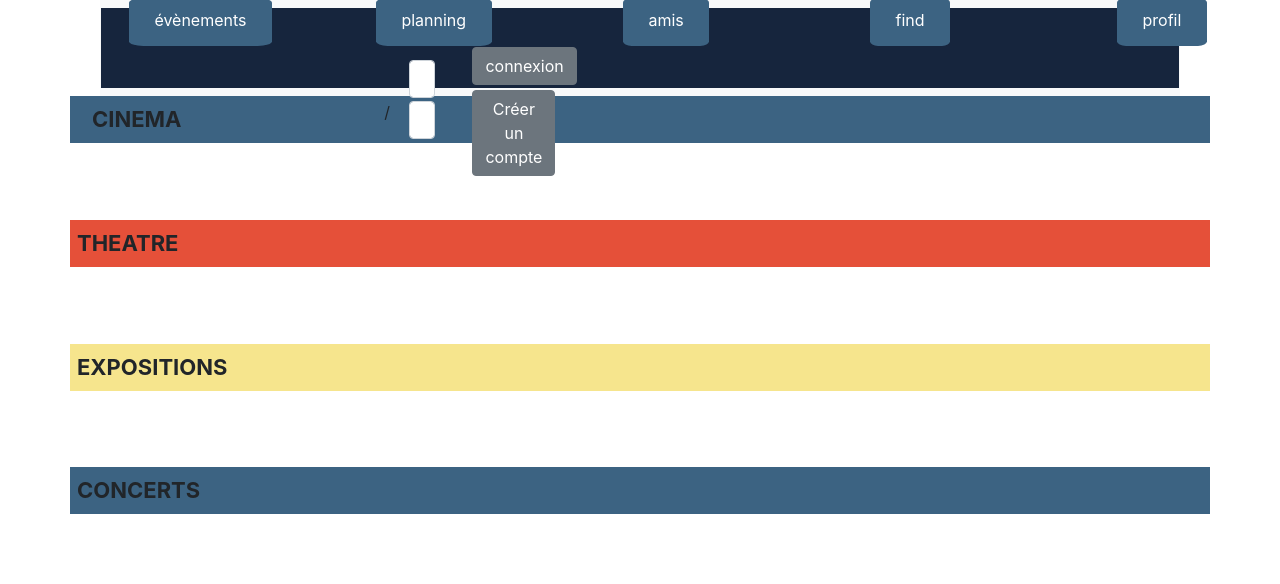
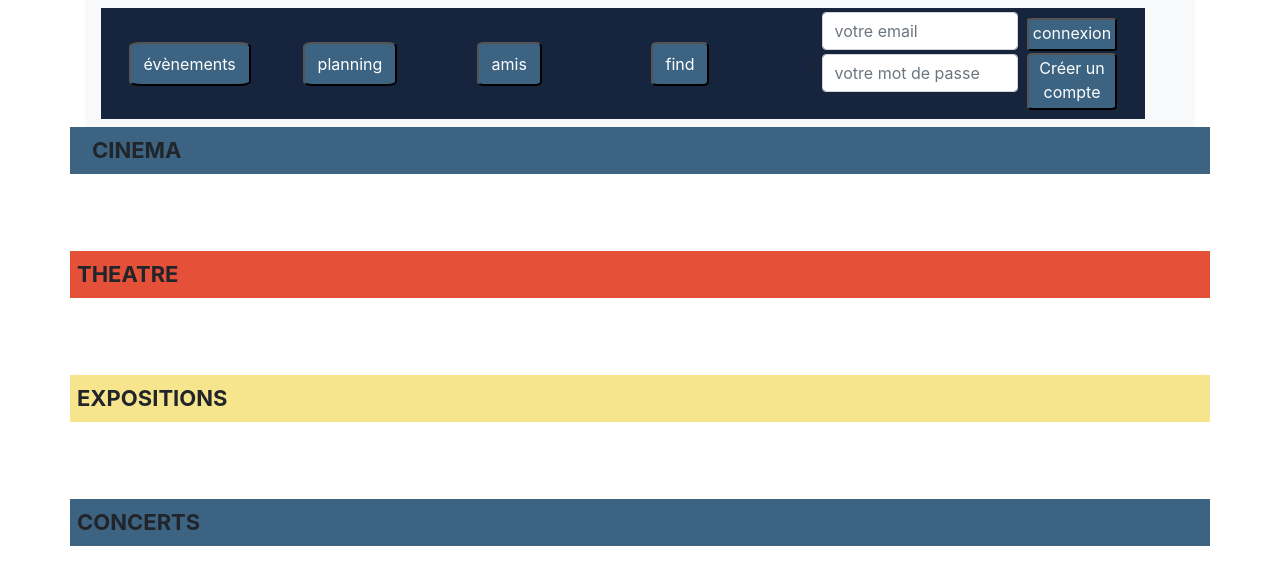
Before and after one commit to ViacheslavZAITCEV/gowizmeperso, a React (Create React App) app in the folder reactapp/: page / in a window 1280 px wide. Shown: the top 584 px of the page. Built offline with nearby package versions, Linux system fonts and the light colour scheme; no server answers.

Commit message:
States for NavBar buttons

```diff
--- a/reactapp/src/App.css
+++ b/reactapp/src/App.css
@@ -54,7 +54,7 @@
   align-items: center;
   justify-content: space-between;
   background-color: #16253D;
-  height: 10vh;
+
 }
 
 .navBarBtn {
@@ -64,10 +64,10 @@
   justify-content: center; */
   color: white;
   margin: 1vw;
-  padding-top: 1.5vh;
-  padding-bottom: 2vh;
-  padding-left: 2vw;
-  padding-right: 2vw;
+  padding-top: 1vh;
+  padding-bottom: 1vh;
+  padding-left: 1vw;
+  padding-right: 1vw;
   background-color: #3C6382;
   border-radius: 10%;
 }
@@ -77,7 +77,7 @@
   flex-direction: row;
   align-items: center;
   justify-content: center;
-  margin: 1vw;
+  /* margin: 1vw; */
 }
 
 .NavBarInput {
--- a/reactapp/src/Screens/Evenement.js
+++ b/reactapp/src/Screens/Evenement.js
@@ -3,7 +3,7 @@ import React, { useEffect, useState } from "react";
 import { connect } from 'react-redux';
 
 import {Container, Row, Col, } from 'reactstrap'
-import { Card } from 'antd';
+import { Card, DatePicker, Space  } from 'antd';
 
 import NavbarGwm from './NavbarGwm'
 import { Redirect } from "react-router-dom";
@@ -12,6 +12,10 @@ function Evenement (props){
 
     const [user, setUser] = useState(props.user);
     const [event, setEvent] = useState(props.event);
+    const [lieu, setLieu] = useState(null);
+    const [date, setDate] = useState(null);
+    const [creneau, setCreneau] = useState(null);
+
 
 
     console.log ('Evenement page, props=', props);
@@ -20,6 +24,10 @@ function Evenement (props){
     //       }
     // },[])
 
+    function choixDate (date, dateString){
+        console.log ('date=', date)
+        console.log ('dateString=', dateString)
+    }
 
     if (props.event === null){
         return(
@@ -34,9 +42,10 @@ function Evenement (props){
         <Container>
             <NavbarGwm/>
 
+                {event.nom}
             <Row>
                 {console.log('event=', props.event)}
-                <Col sm='6'>
+                <Col xs='12' sm='6'>
                     <Card
                         cover={
                             <img
@@ -52,11 +61,14 @@ function Evenement (props){
                             // alignitems: center,
                             // justifycontent: center,
                         }}>
-                        Evenement
+
                     </Card>
                 </Col>
-                <Col sm='6'>
-                        TextArea
+                <Col xs='12' sm='6'>
+                        {event.description}
+                        <Space direction="vertical">
+                            <DatePicker onChange={ choixDate } />
+                        </Space>
                 </Col>
             </Row>
 
--- a/reactapp/src/Screens/NavbarGwm.js
+++ b/reactapp/src/Screens/NavbarGwm.js
@@ -4,7 +4,7 @@ import '../App.css';
 import {
   Navbar, Label,
 } from 'reactstrap';
-
+import {Button} from 'antd';
 
 
 import {Container, Row, Col} from 'reactstrap'
@@ -19,8 +19,11 @@ import Perso from './components/Perso';
 
 function NavbarGwm(props) {
 
-  const [user, setUser] = useState(props.user);
-  const [token, setToken] = useState(props.token);
+  const [evenement, setEvenement] = useState(false);
+  const [planing, setPlaning] = useState(false);
+  const [amis, setAmis] = useState(false);
+  const [find, setFind] = useState(false);
+
   const [login, setLogin] =useState('');
   const [pass, setPass] =useState('');
   const [confpass, setConfPass] =useState('');
@@ -28,69 +31,77 @@ function NavbarGwm(props) {
   const [errSignIn, setErrSignIn] = useState('');
   const [toProfil, setToProfil] = useState(false);
 
-  if (toProfil){
+  if (evenement){
+    return(
+      <Redirect to='/' />
+    )
+  } else   if (planing){
+    return(
+      <Redirect to='/' />
+    )
+  } else   if (amis){
+    return(
+      <Redirect to='/' />
+    )
+  } else  if (find){
+    return(
+      <Redirect to='/' />
+    )
+  } else  if (toProfil){
     return(
       <Redirect to='Profil' />
     )
-  }else{
+  } else{
 
 
 
     return (
-      <Container >
-          <Navbar color="light" bg='#000000' light expand="md">
+      <Navbar color="light" bg='#000000' light expand="md">
+          <Container >
 
             <Row className='navbargowizme'>
               <Col xs="2" sm="1" md="1" lg="1" xl="1">
-                  <Link
-                    to='/'
+                  <Button
+                    onClick={ ()=> setEvenement(true) }
                     className='navBarBtn'
                     >
                     évènements
-                  </Link>
+                  </Button>
               </Col>
               <Col xs="2" sm="1" md="1" lg="1" xl="1">
-                  <Link
-                    to='/'
+                  <Button
+                    onClick={ ()=> setPlaning(true) }
                     className='navBarBtn'
                   >
                     planning
-                  </Link>
+                  </Button>
               </Col>
               <Col xs="2" sm="1" md="1" lg="1" xl="1">
-                 <Link
-                    to='/'
+                 <Button
+                    onClick={ ()=> setAmis(true) }
                     className='navBarBtn'
                   >
                     amis
-                  </Link>
+                  </Button>
 
               </Col>
               <Col xs="2" sm="1" md="1" lg="1" xl="1">
 
-                  <Link
-                    to='/'
+                  <Button
+                    onClick={ ()=> setFind(true) }
                     className='navBarBtn'
                   >
                     find
-                  </Link>
+                  </Button>
               </Col>
-              <Col xs="2" sm="1" md="1" lg="1" xl="1">
 
-
-                  <Link
-                    // onClick={ ()=> { setToProfil(true) }}
-                    to='Profil'
-                    className='navBarBtn'
-                    >
-                    profil
-                  </Link>
+              <Col  xs="4" >
+                <Perso/>
               </Col>
-              <Perso/>
 
             </Row>
-          </Navbar>
-      </Container>
+        </Container>
+      </Navbar>
     );
   }
 }
--- a/reactapp/src/Screens/components/Perso.js
+++ b/reactapp/src/Screens/components/Perso.js
@@ -1,14 +1,13 @@
 import React, { useState } from 'react';
 import {Redirect} from 'react-router-dom'
 import '../../App.css';
-import {
-  Button,  Label, Input,
-
-} from 'reactstrap';
+import {Button} from 'antd';
 
 
-
-import {Container, Row, Col} from 'reactstrap'
+import {
+  Label, Input,
+  Container, Row, Col
+} from 'reactstrap';
 
 
 
@@ -92,16 +91,16 @@ function Perso(props) {
     if ( user.avatar === undefined){
         return(
           <div className="Sign">/
-            <Col xs="4" sm="3" md="3" lg="2" xl="1">
+            <div>
                 <Input type='email' onChange={ (e)=> setLogin(e.target.value)} className="NavBarInput" placeholder='votre email' value={login}/>
                 <Input type='password' onChange={ (e)=> setPass(e.target.value)} className="NavBarInput" placeholder='votre mot de passe' value = {pass} />
                 <Label style={{color : 'white'}}>{errSignIn}</Label>
-            </Col>
-            <Col xs="2" sm="1" md="1" lg="1" xl="1">
+            </div>
+            <div >
                 <Button onClick={ ()=> loginFE() } className="Login-input" type="primary">connexion</Button>
                 <Button onClick={ ()=> setSignUp(true) }  className='Login-input' >Créer un compte</Button>
 
-            </Col>
+            </div>
           </div>
     )
     }else{
```
